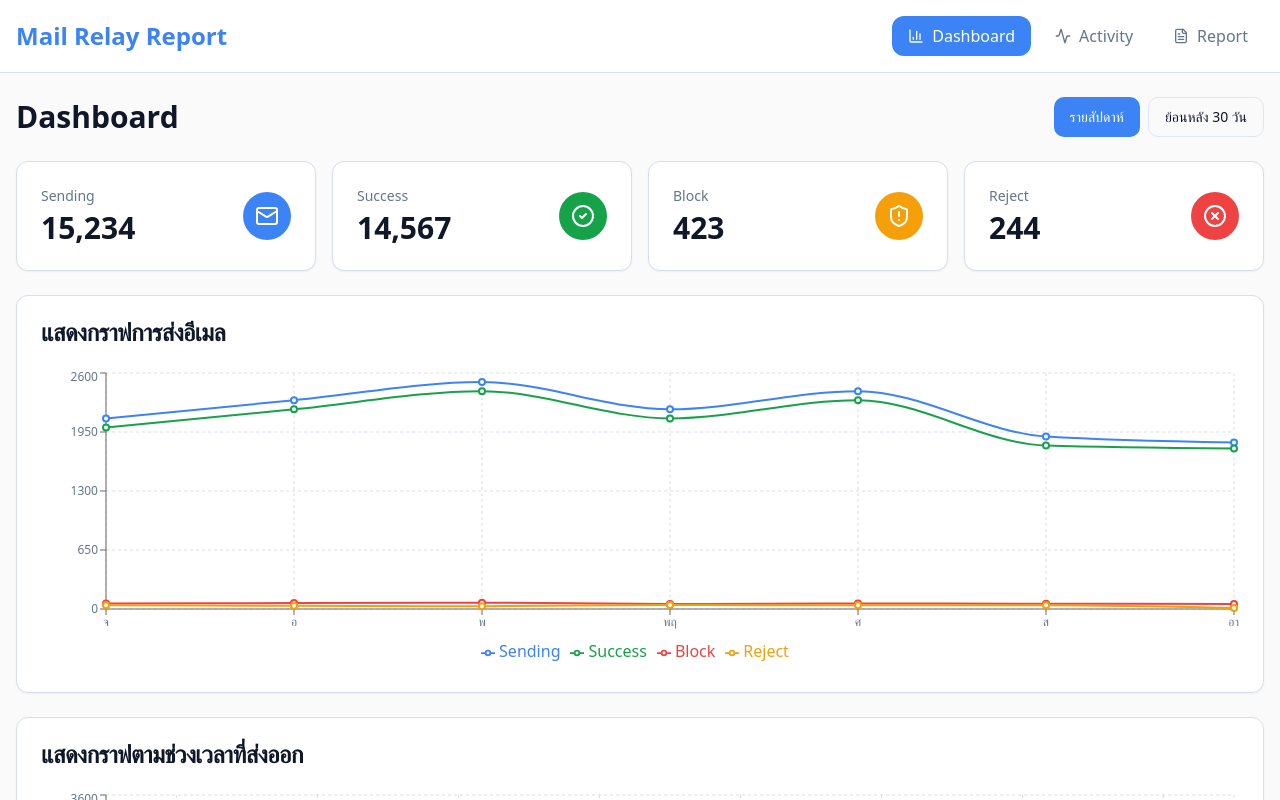
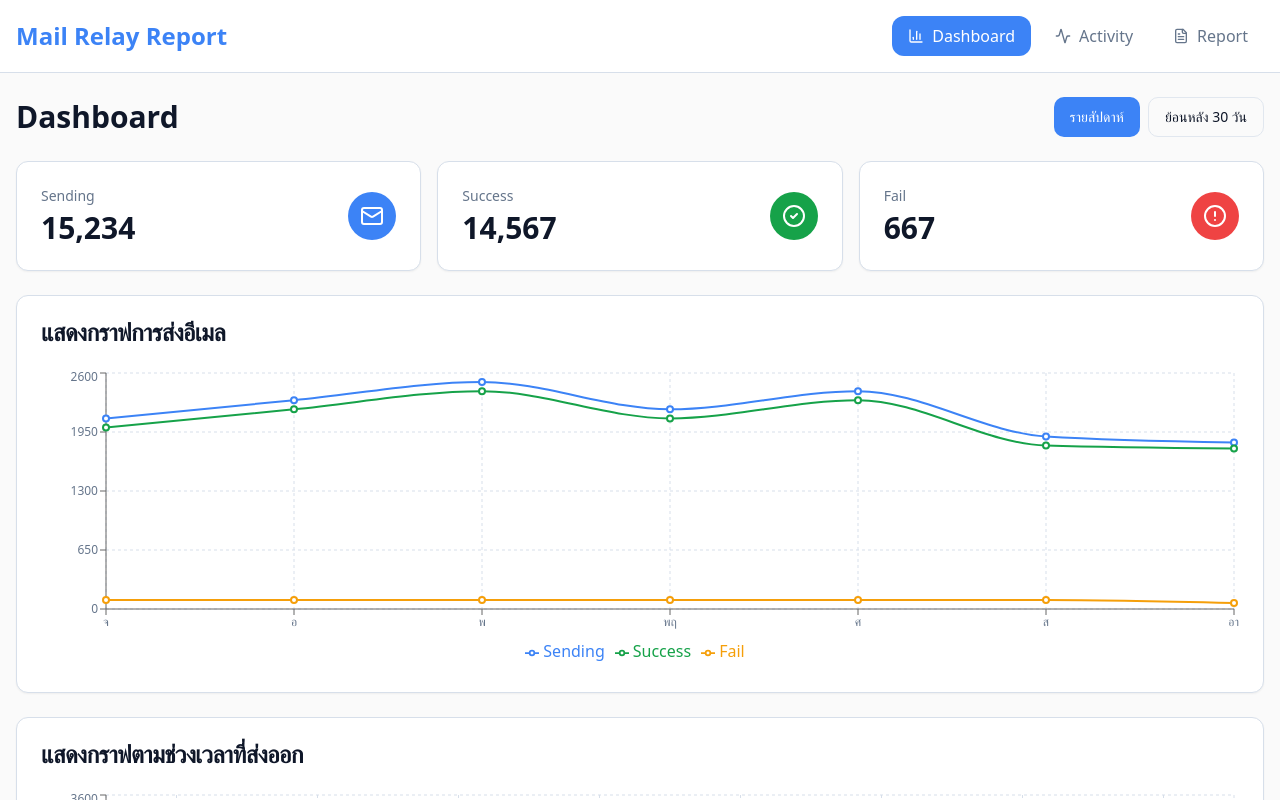
Before and after one commit to Wawilai/relay-stats-hub, a React (Vite) app: page / in a window 1280 px wide. Shown: the top 800 px of the page. Built offline with nearby package versions, Linux system fonts and the light colour scheme; the HTML template or start-up script is replaced by a standard one.

Commit message:
Refactor Dashboard KPIs and charts

```diff
--- a/src/components/dashboard/EmailChart.tsx
+++ b/src/components/dashboard/EmailChart.tsx
@@ -6,8 +6,7 @@ interface EmailChartProps {
     date: string;
     sending: number;
     success: number;
-    block: number;
-    reject: number;
+    fail: number;
   }>;
 }
 
@@ -54,17 +53,10 @@ const EmailChart = ({ data }: EmailChartProps) => {
             />
             <Line
               type="monotone"
-              dataKey="block"
-              stroke="hsl(var(--chart-3))"
-              strokeWidth={2}
-              name="Block"
-            />
-            <Line
-              type="monotone"
-              dataKey="reject"
+              dataKey="fail"
               stroke="hsl(var(--chart-4))"
               strokeWidth={2}
-              name="Reject"
+              name="Fail"
             />
           </LineChart>
         </ResponsiveContainer>
--- a/src/pages/Dashboard.tsx
+++ b/src/pages/Dashboard.tsx
@@ -5,7 +5,7 @@ import EmailChart from "@/components/dashboard/EmailChart";
 import TimeDistributionChart from "@/components/dashboard/TimeDistributionChart";
 import TopFailureTable from "@/components/dashboard/TopFailureTable";
 import { Button } from "@/components/ui/button";
-import { Mail, CheckCircle2, ShieldAlert, XCircle } from "lucide-react";
+import { Mail, CheckCircle2, AlertCircle } from "lucide-react";
 
 const Dashboard = () => {
   const [viewMode, setViewMode] = useState<"weekly" | "last30days">("weekly");
@@ -14,26 +14,25 @@ const Dashboard = () => {
   const kpiData = {
     sending: 15234,
     success: 14567,
-    block: 423,
-    reject: 244,
+    fail: 667,
   };
 
   // Mock data for chart
   const weeklyData = [
-    { date: "จ", sending: 2100, success: 2000, block: 60, reject: 40 },
-    { date: "อ", sending: 2300, success: 2200, block: 65, reject: 35 },
-    { date: "พ", sending: 2500, success: 2400, block: 70, reject: 30 },
-    { date: "พฤ", sending: 2200, success: 2100, block: 55, reject: 45 },
-    { date: "ศ", sending: 2400, success: 2300, block: 60, reject: 40 },
-    { date: "ส", sending: 1900, success: 1800, block: 58, reject: 42 },
-    { date: "อา", sending: 1834, success: 1767, block: 55, reject: 12 },
+    { date: "จ", sending: 2100, success: 2000, fail: 100 },
+    { date: "อ", sending: 2300, success: 2200, fail: 100 },
+    { date: "พ", sending: 2500, success: 2400, fail: 100 },
+    { date: "พฤ", sending: 2200, success: 2100, fail: 100 },
+    { date: "ศ", sending: 2400, success: 2300, fail: 100 },
+    { date: "ส", sending: 1900, success: 1800, fail: 100 },
+    { date: "อา", sending: 1834, success: 1767, fail: 67 },
   ];
 
   const last30DaysData = [
-    { date: "สัปดาห์ 1", sending: 14000, success: 13400, block: 380, reject: 220 },
-    { date: "สัปดาห์ 2", sending: 15234, success: 14567, block: 423, reject: 244 },
-    { date: "สัปดาห์ 3", sending: 16500, success: 15800, block: 450, reject: 250 },
-    { date: "สัปดาห์ 4", sending: 14800, success: 14200, block: 400, reject: 200 },
+    { date: "สัปดาห์ 1", sending: 14000, success: 13400, fail: 600 },
+    { date: "สัปดาห์ 2", sending: 15234, success: 14567, fail: 667 },
+    { date: "สัปดาห์ 3", sending: 16500, success: 15800, fail: 700 },
+    { date: "สัปดาห์ 4", sending: 14800, success: 14200, fail: 600 },
   ];
 
   // Mock data for time distribution
@@ -80,7 +79,7 @@ const Dashboard = () => {
           </div>
         </div>
 
-        <div className="grid gap-4 md:grid-cols-2 lg:grid-cols-4">
+        <div className="grid gap-4 md:grid-cols-3 lg:grid-cols-3">
           <KPICard
             title="Sending"
             value={kpiData.sending}
@@ -94,15 +93,9 @@ const Dashboard = () => {
             variant="success"
           />
           <KPICard
-            title="Block"
-            value={kpiData.block}
-            icon={ShieldAlert}
-            variant="warning"
-          />
-          <KPICard
-            title="Reject"
-            value={kpiData.reject}
-            icon={XCircle}
+            title="Fail"
+            value={kpiData.fail}
+            icon={AlertCircle}
             variant="destructive"
           />
         </div>
```
